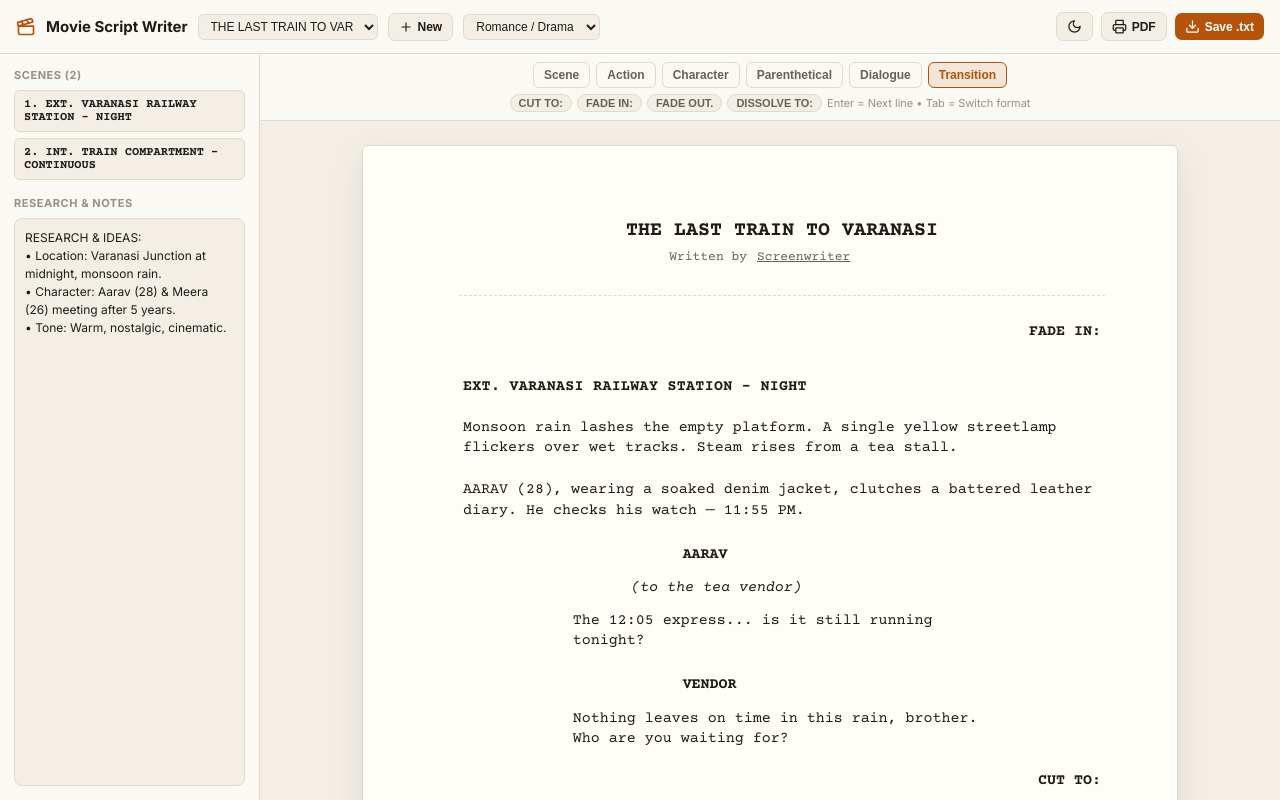
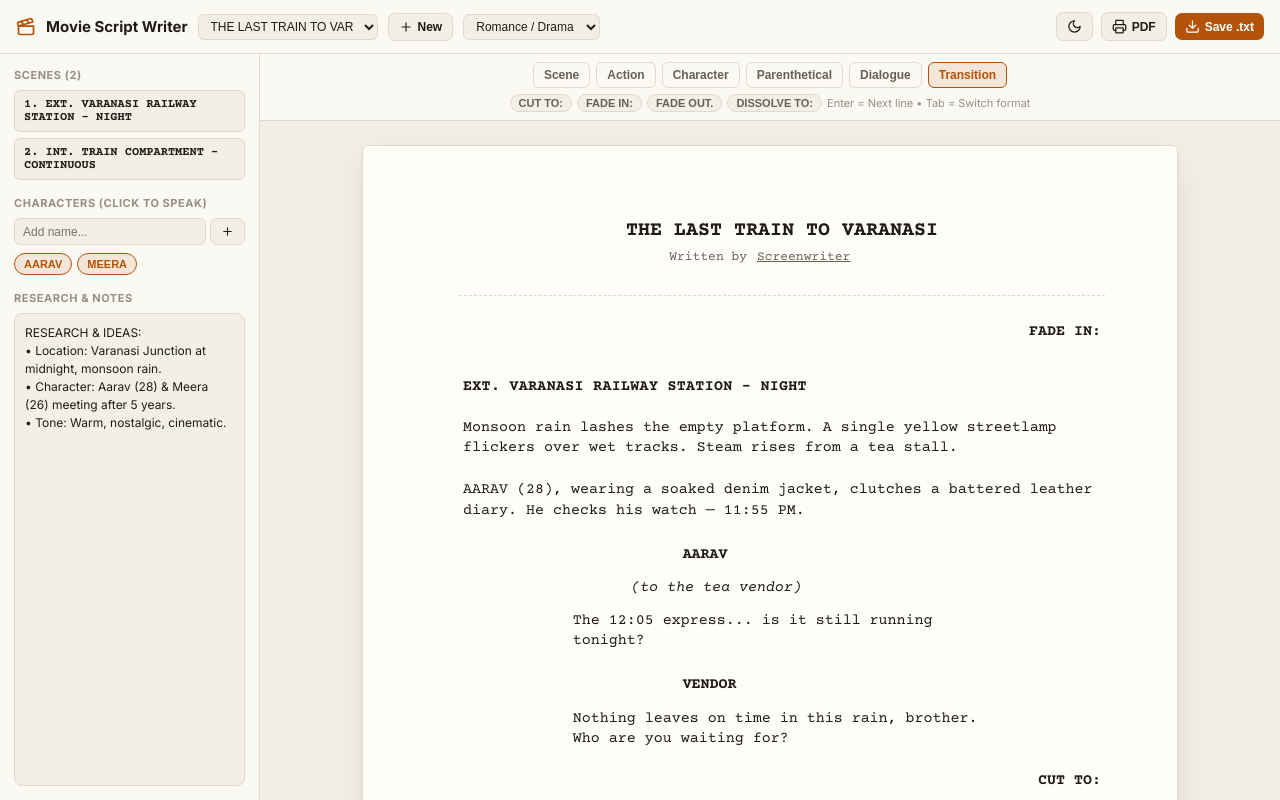
Before and after one commit to smartstopwach/Movie-script-, a React (Vite) app: page / in a window 1280 px wide. Built offline with nearby package versions, Linux system fonts and the light colour scheme.

Commit message:
Add Characters quick-click panel to insert Character + Dialogue
Co-authored-by: arena-agent <297053741+arena-agent@users.noreply.github.com>

```diff
--- a/src/App.tsx
+++ b/src/App.tsx
@@ -16,6 +16,7 @@ interface SavedStory {
   author: string;
   genre: GenreType;
   elements: ScriptElement[];
+  characters: string[];
   notes: string;
 }
 
@@ -119,6 +120,35 @@ export function App() {
       })
     );
   };
+  const [newCharName, setNewCharName] = useState('');
+  const characters = currentStory.characters || ['AARAV', 'MEERA'];
+
+  const addCharacter = () => {
+    const clean = newCharName.trim().toUpperCase();
+    if (!clean || characters.includes(clean)) return;
+    updateStory({ characters: [...characters, clean] });
+    setNewCharName('');
+  };
+
+  const insertCharacterDialogue = (charName: string) => {
+    const charId = uid();
+    const dlgId = uid();
+    const afterId = activeId || elements[elements.length - 1]?.id || '';
+    setElements((prev) => {
+      const idx = prev.findIndex((e) => e.id === afterId);
+      const next = [...prev];
+      next.splice(
+        idx === -1 ? next.length : idx + 1,
+        0,
+        { id: charId, type: 'character', text: charName },
+        { id: dlgId, type: 'dialogue', text: '' }
+      );
+      return next;
+    });
+    setActiveId(dlgId);
+    setTimeout(() => inputRefs.current[dlgId]?.focus(), 10);
+  };
+
   const setNotes = (n: string) => updateStory({ notes: n });
 
   const createNewStory = () => {
@@ -133,6 +163,7 @@ export function App() {
         { id: uid(), type: 'scene', text: 'INT. LOCATION - DAY' },
         { id: uid(), type: 'action', text: '' },
       ],
+      characters: ['HERO', 'FRIEND'],
       notes: 'Research & ideas for this story...',
     };
     setStories((prev) => [newStory, ...prev]);
@@ -381,6 +412,53 @@ export function App() {
             </div>
           </div>
 
+          {/* Characters Quick-Click */}
+          <div>
+            <div style={labelStyle}>Characters (Click to Speak)</div>
+            <div style={{ display: 'flex', gap: 4, marginTop: 8 }}>
+              <input
+                value={newCharName}
+                onChange={(e) => setNewCharName(e.target.value)}
+                onKeyDown={(e) => e.key === 'Enter' && addCharacter()}
+                placeholder="Add name..."
+                style={{
+                  flex: 1,
+                  padding: '5px 8px',
+                  borderRadius: 6,
+                  border: '1px solid var(--border)',
+                  background: 'var(--bg-app)',
+                  color: 'var(--text-primary)',
+                  fontSize: 12,
+                  outline: 'none',
+                }}
+              />
+              <button onClick={addCharacter} style={btnStyle('secondary')}>
+                <Plus size={13} />
+              </button>
+            </div>
+            <div style={{ display: 'flex', gap: 5, flexWrap: 'wrap', marginTop: 8 }}>
+              {characters.map((c) => (
+                <button
+                  key={c}
+                  onClick={() => insertCharacterDialogue(c)}
+                  style={{
+                    padding: '4px 9px',
+                    borderRadius: 999,
+                    border: '1px solid var(--accent)',
+                    background: 'var(--accent-soft)',
+                    color: 'var(--accent)',
+                    fontSize: 11,
+                    fontWeight: 700,
+                    cursor: 'pointer',
+                  }}
+                  title={`Insert ${c} + Dialogue`}
+                >
+                  {c}
+                </button>
+              ))}
+            </div>
+          </div>
+
           <div style={{ flex: 1, display: 'flex', flexDirection: 'column' }}>
             <div style={labelStyle}>Research & Notes</div>
             <textarea
```
Also changed, not shown: 3 other files (tests, documents, lock files or other folders).
